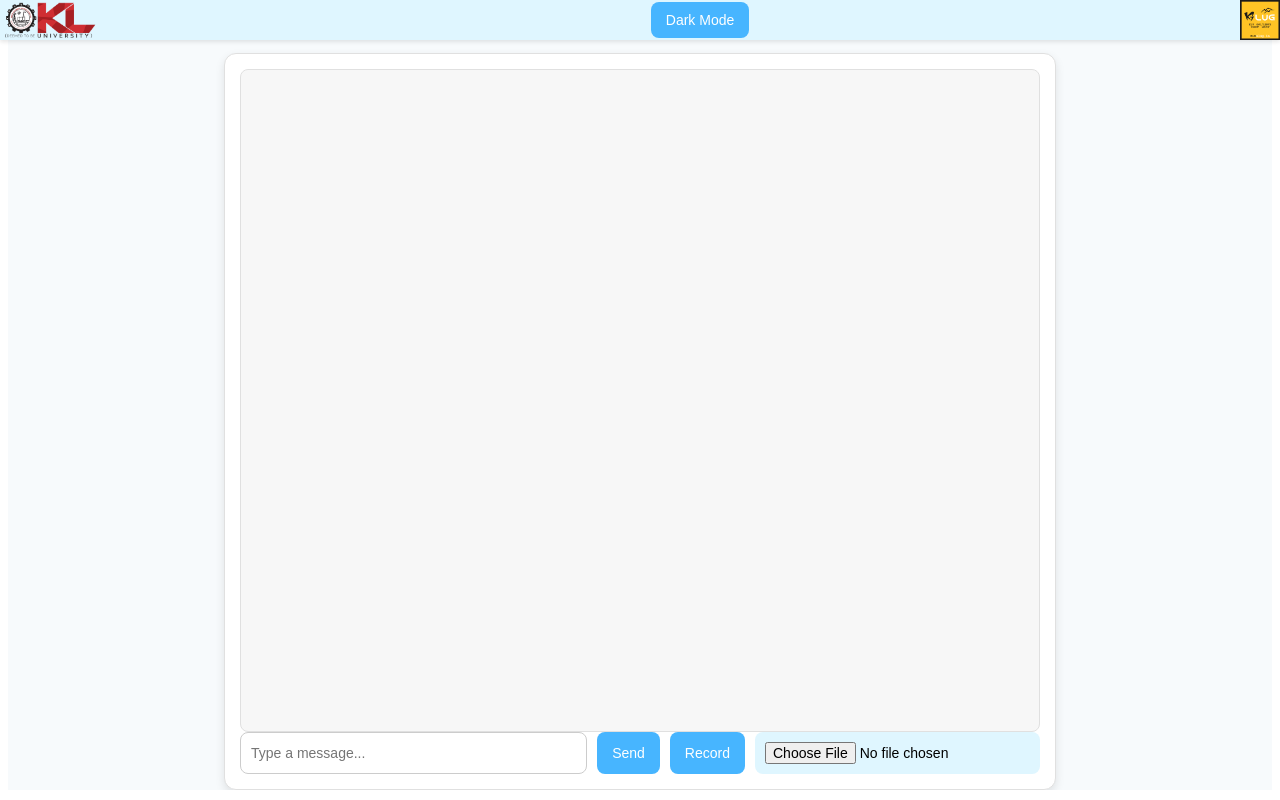
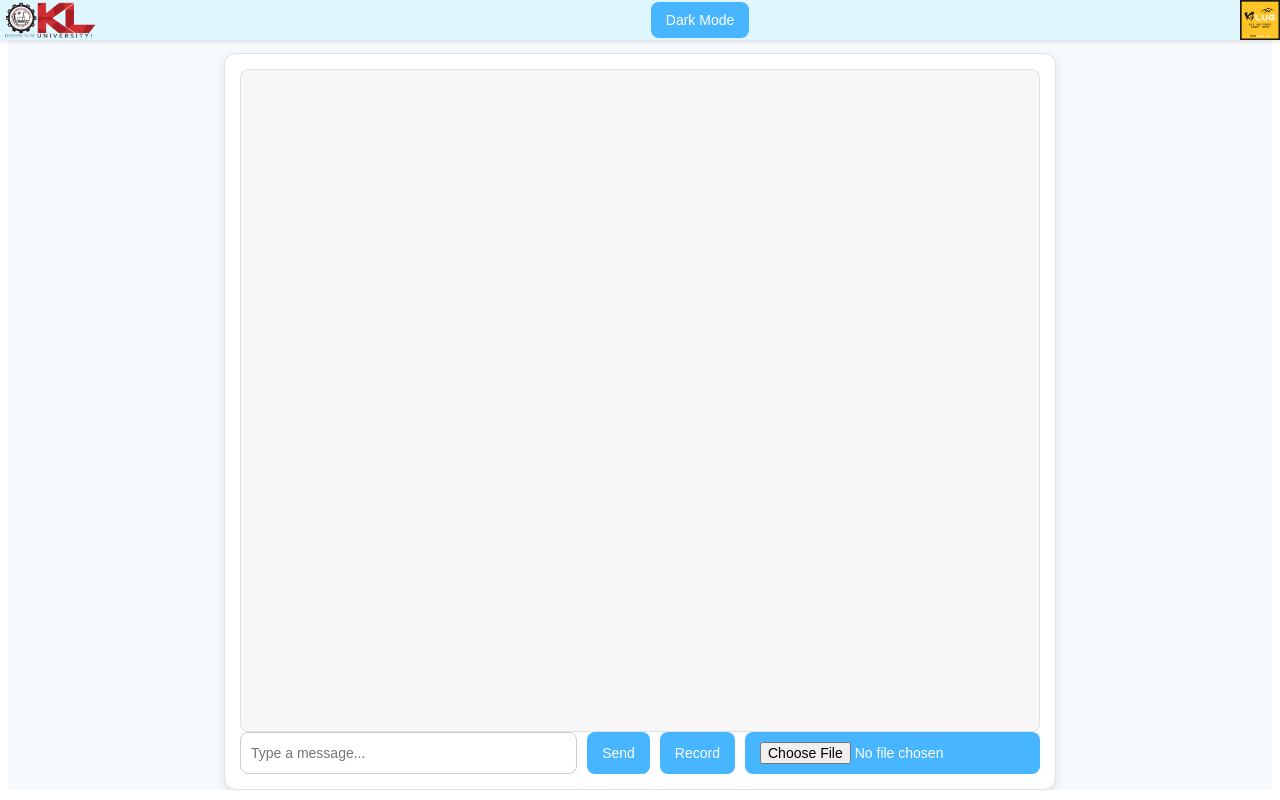
Before and after one commit to suryaakkala/telugu-voice-collection, a Next.js app: page /chatbot in a window 1280 px wide. Built offline with nearby package versions, Linux system fonts and the light colour scheme.

Commit message:
modified:   src/components/Chatbot.tsx

```diff
--- a/src/components/Chatbot.tsx
+++ b/src/components/Chatbot.tsx
@@ -327,12 +327,14 @@ const Chatbot: React.FC = () => {
             {isRecording ? 'Stop' : 'Record'}
           </button>
           <input type="file" onChange={handleFileUpload} className="file-input" style={{
+            padding: '10px 15px',
             border: 'none',
+            borderRadius: '8px',
             fontSize: '14px',
-            padding: '10px',
-            borderRadius: '8px',
-            backgroundColor: '#DFF6FF',
             cursor: 'pointer',
+            backgroundColor: isDarkMode ? '#ffffff' : '#47B5FF',
+            color: isDarkMode ? '#000000' : 'white',
+            transition: 'background-color 0.3s',
           }} />
         </div>
       </div>
```
